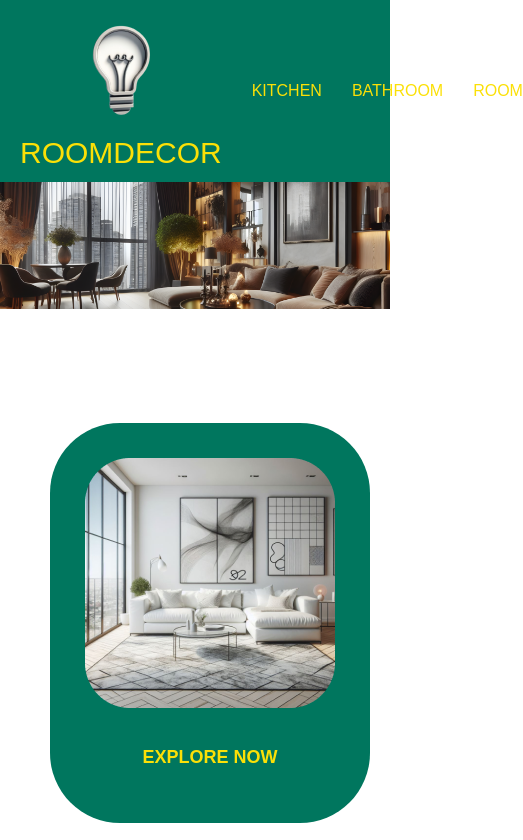
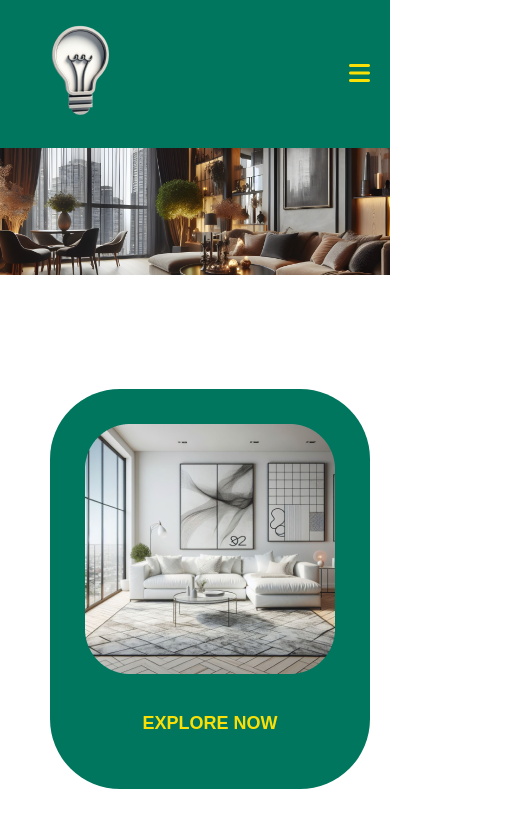
Before and after one commit to MATYAD/waUkol, a plain HTML site: page index.html in a window 390 px wide. Shown: the top 840 px of the page, 523 px wide, since content can reach past the window. Drawn offline with Linux system fonts and the light colour scheme.

Commit message:
final changes

```diff
--- a/style.css
+++ b/style.css
@@ -139,3 +139,39 @@ body{
     font-weight: bold;
     font-size: large;
 }
+
+@media(max-width: 610px){
+    .menu{
+        flex-direction: column;
+        align-items: center;
+        justify-content: center;
+        width: 40%;
+        height: 100vh;
+        position: fixed;
+        top: 0;
+        right: -100%;
+        z-index: 100;
+        background-color: var(--color2);
+        transition: all 0.4s ease-in-out;
+    }
+    .menu li {
+        margin-top: 40px;
+    }
+    .menu li a {
+        padding: 10px;
+        align-items: center;
+        margin-right: 25px;
+    }
+    .openMenu , .closeMenu {
+        display: block;
+    }
+    #check:checked ~ .menu {
+        right: 0;
+    }
+    .name {
+        display: none;
+    }
+    .mainImage {
+        object-fit: cover;
+    }
+}
```
